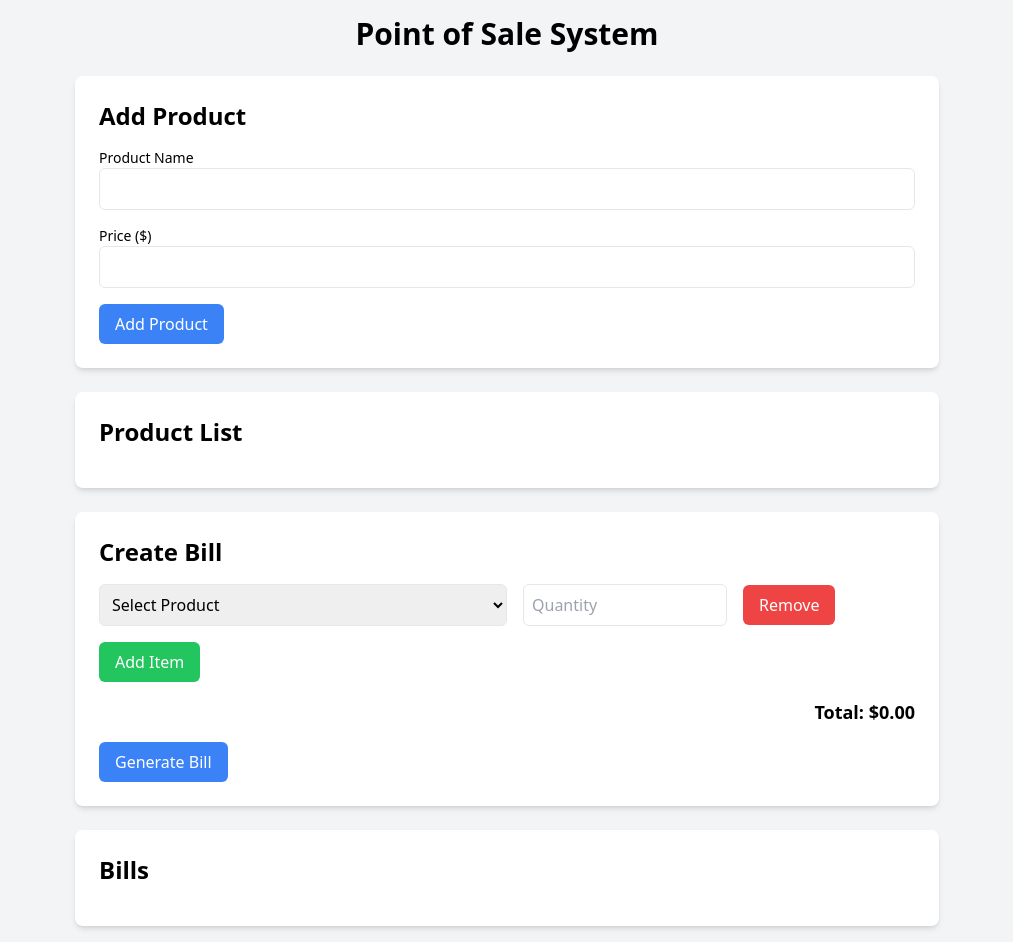
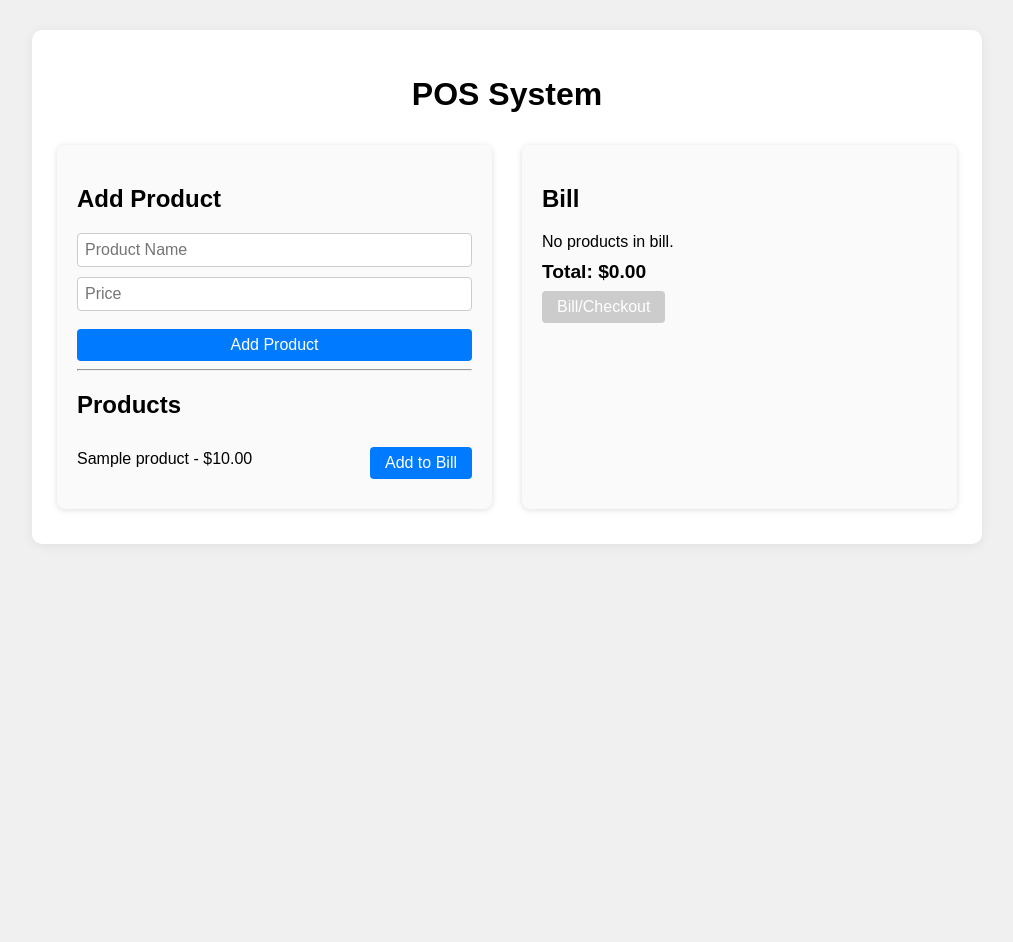
Before and after one commit to adserasinghe/se-pos, a PHP site: page / in a window 1280 px wide. Shown: the whole page, without its empty margins (133-1146 px from the left). After the commit the page ends 544 px from the top, so only its background shows below. Run offline with PHP 8.4, Linux system fonts and the light colour scheme; data comes from the database, SQL or seed files in the repository; both versions use the stored data as it was before the commit; tables that the repository leaves empty or names only in its code hold one stand-in row (values such as "Sample post"); some libraries are stand-ins or nearby versions.

Commit message:
new project files added

```diff
--- a/api.php
+++ /dev/null
@@ -1,108 +0,0 @@
-<?php
-header('Content-Type: application/json');
-
-try {
-    $db = new PDO('sqlite:se_pos.db');
-    $db->setAttribute(PDO::ATTR_ERRMODE, PDO::ERRMODE_EXCEPTION);
-
-    // Create tables if not exists
-    $db->exec("
-        CREATE TABLE IF NOT EXISTS products (
-            id INTEGER PRIMARY KEY AUTO_INCREMENT,
-            name TEXT NOT NULL,
-            price REAL NOT NULL
-        );
-        CREATE TABLE IF NOT EXISTS bills (
-            id INTEGER PRIMARY KEY AUTO_INCREMENT,
-            total REAL NOT NULL,
-            created_at TIMESTAMP DEFAULT CURRENT_TIMESTAMP
-        );
-        CREATE TABLE IF NOT EXISTS bill_items (
-            id INTEGER PRIMARY KEY AUTO_INCREMENT,
-            bill_id INTEGER,
-            product_id INTEGER,
-            quantity INTEGER,
-            FOREIGN KEY (bill_id) REFERENCES bills(id),
-            FOREIGN KEY (product_id) REFERENCES products(id)
-        );
-    ");
-
-    $action = $_GET['action'] ?? '';
-
-    if ($action === 'add_product') {
-        $data = json_decode(file_get_contents('php://input'), true);
-        if (empty($data['name']) || !isset($data['price']) || $data['price'] <= 0) {
-            echo json_encode(['success' => false, 'error' => 'Invalid product data']);
-            exit;
-        }
-        $stmt = $db->prepare('INSERT INTO products (name, price) VALUES (?, ?)');
-        $stmt->execute([$data['name'], $data['price']]);
-        echo json_encode(['success' => true]);
-    } elseif ($action === 'get_products') {
-        $stmt = $db->query('SELECT * FROM products');
-        echo json_encode($stmt->fetchAll(PDO::FETCH_ASSOC));
-    } elseif ($action === 'get_product') {
-        $id = $_GET['id'] ?? 0;
-        $stmt = $db->prepare('SELECT * FROM products WHERE id = ?');
-        $stmt->execute([$id]);
-        $product = $stmt->fetch(PDO::FETCH_ASSOC);
-        echo json_encode($product ?: []);
-    } elseif ($action === 'delete_product') {
-        $id = $_GET['id'] ?? 0;
-        $stmt = $db->prepare('DELETE FROM products WHERE id = ?');
-        $stmt->execute([$id]);
-        echo json_encode(['success' => $stmt->rowCount() > 0]);
-    } elseif ($action === 'generate_bill') {
-        $data = json_decode(file_get_contents('php://input'), true);
-        if (empty($data['items'])) {
-            echo json_encode(['success' => false, 'error' => 'No items in bill']);
-            exit;
-        }
-
-        $db->beginTransaction();
-        try {
-            $total = 0;
-            foreach ($data['items'] as $item) {
-                $stmt = $db->prepare('SELECT price FROM products WHERE id = ?');
-                $stmt->execute([$item['product_id']]);
-                $product = $stmt->fetch(PDO::FETCH_ASSOC);
-                if (!$product) throw new Exception('Invalid product ID');
-                $total += $product['price'] * $item['quantity'];
-            }
-
-            $stmt = $db->prepare('INSERT INTO bills (total) VALUES (?)');
-            $stmt->execute([$total]);
-            $bill_id = $db->lastInsertId();
-
-            $stmt = $db->prepare('INSERT INTO bill_items (bill_id, product_id, quantity) VALUES (?, ?, ?)');
-            foreach ($data['items'] as $item) {
-                $stmt->execute([$bill_id, $item['product_id'], $item['quantity']]);
-            }
-
-            $db->commit();
-            echo json_encode(['success' => true]);
-        } catch (Exception $e) {
-            $db->rollBack();
-            echo json_encode(['success' => false, 'error' => $e->getMessage()]);
-        }
-    } elseif ($action === 'get_bills') {
-        $stmt = $db->query('
-            SELECT b.id, b.total, b.created_at,
-                   GROUP_CONCAT(p.name || " (x" || bi.quantity || ")") as items
-            FROM bills b
-            LEFT JOIN bill_items bi ON b.id = bi.bill_id
-            LEFT JOIN products p ON bi.product_id = p.id
-            GROUP BY b.id
-        ');
-        $bills = $stmt->fetchAll(PDO::FETCH_ASSOC);
-        foreach ($bills as &$bill) {
-            $bill['items'] = explode(',', $bill['items']);
-        }
-        echo json_encode($bills);
-    } else {
-        echo json_encode(['success' => false, 'error' => 'Invalid action']);
-    }
-} catch (Exception $e) {
-    echo json_encode(['success' => false, 'error' => $e->getMessage()]);
-}
-?>
--- /dev/null
+++ b/db.php
@@ -0,0 +1,12 @@
+<?php
+// Update these with your database credentials
+$host = "localhost";
+$user = "root";
+$pass = "";
+$db = "se_pos";
+
+$conn = new mysqli($host, $user, $pass, $db);
+if ($conn->connect_error) {
+    die("Database connection failed: " . $conn->connect_error);
+}
+?>
--- a/index.html
+++ /dev/null
@@ -1,65 +0,0 @@
-<!DOCTYPE html>
-<html lang="en">
-<head>
-    <meta charset="UTF-8">
-    <meta name="viewport" content="width=device-width, initial-scale=1.0">
-    <title>POS System</title>
-    <script src="https://cdn.tailwindcss.com"></script>
-</head>
-<body class="bg-gray-100 font-sans">
-    <div class="container mx-auto p-4 max-w-4xl">
-        <h1 class="text-3xl font-bold text-center mb-6">Point of Sale System</h1>
-
-        <!-- Add Product Section -->
-        <div class="bg-white p-6 rounded-lg shadow-md mb-6">
-            <h2 class="text-2xl font-semibold mb-4">Add Product</h2>
-            <form id="productForm" class="space-y-4">
-                <div>
-                    <label for="productName" class="block text-sm font-medium">Product Name</label>
-                    <input type="text" id="productName" name="name" class="w-full p-2 border rounded-md" required>
-                </div>
-                <div>
-                    <label for="productPrice" class="block text-sm font-medium">Price ($)</label>
-                    <input type="number" id="productPrice" name="price" step="0.01" class="w-full p-2 border rounded-md" required>
-                </div>
-                <button type="submit" class="bg-blue-500 text-white px-4 py-2 rounded-md hover:bg-blue-600">Add Product</button>
-            </form>
-        </div>
-
-        <!-- Product List Section -->
-        <div class="bg-white p-6 rounded-lg shadow-md mb-6">
-            <h2 class="text-2xl font-semibold mb-4">Product List</h2>
-            <div id="productList" class="space-y-2"></div>
-        </div>
-
-        <!-- Billing Section -->
-        <div class="bg-white p-6 rounded-lg shadow-md">
-            <h2 class="text-2xl font-semibold mb-4">Create Bill</h2>
-            <form id="billForm" class="space-y-4">
-                <div id="billItems" class="space-y-4">
-                    <div class="flex flex-col sm:flex-row sm:items-center gap-4 bill-item">
-                        <select name="product_id" class="w-full sm:w-1/2 p-2 border rounded-md" required>
-                            <option value="">Select Product</option>
-                        </select>
-                        <input type="number" name="quantity" placeholder="Quantity" min="1" class="w-full sm:w-1/4 p-2 border rounded-md" required>
-                        <button type="button" class="remove-item bg-red-500 text-white px-4 py-2 rounded-md hover:bg-red-600 sm:w-auto">Remove</button>
-                    </div>
-                </div>
-                <button type="button" id="addItem" class="bg-green-500 text-white px-4 py-2 rounded-md hover:bg-green-600">Add Item</button>
-                <div class="text-right">
-                    <p class="text-lg font-semibold">Total: $<span id="billTotal">0.00</span></p>
-                </div>
-                <button type="submit" class="bg-blue-500 text-white px-4 py-2 rounded-md hover:bg-blue-600">Generate Bill</button>
-            </form>
-        </div>
-
-        <!-- Bills List Section -->
-        <div class="bg-white p-6 rounded-lg shadow-md mt-6">
-            <h2 class="text-2xl font-semibold mb-4">Bills</h2>
-            <div id="billList" class="space-y-2"></div>
-        </div>
-    </div>
-
-    <script src="script.js"></script>
-</body>
-</html>
--- /dev/null
+++ b/index.php
@@ -0,0 +1,138 @@
+<?php
+session_start();
+require_once "db.php";
+
+// Add new product
+if ($_SERVER['REQUEST_METHOD'] === 'POST' && isset($_POST['add_product'])) {
+    $name = trim($_POST['product_name']);
+    $price = floatval($_POST['product_price']);
+    if ($name && $price > 0) {
+        $stmt = $conn->prepare("INSERT INTO products (name, price) VALUES (?,?)");
+        $stmt->bind_param("sd", $name, $price);
+        $stmt->execute();
+        $stmt->close();
+    }
+    header("Location: index.php");
+    exit();
+}
+
+// Add product to cart
+if ($_SERVER['REQUEST_METHOD'] === 'POST' && isset($_POST['add_to_cart'])) {
+    $product_id = intval($_POST['product_id']);
+    if (!isset($_SESSION['cart'])) $_SESSION['cart'] = [];
+    if (!isset($_SESSION['cart'][$product_id])) {
+        $_SESSION['cart'][$product_id] = 1;
+    } else {
+        $_SESSION['cart'][$product_id]++;
+    }
+    header("Location: index.php");
+    exit();
+}
+
+// Checkout and save bill
+if (isset($_GET['bill']) && isset($_SESSION['cart']) && count($_SESSION['cart'])) {
+    $conn->begin_transaction();
+    $conn->query("INSERT INTO bills DEFAULT VALUES");
+    $bill_id = $conn->insert_id;
+    $stmt = $conn->prepare("INSERT INTO bill_items (bill_id, product_id, quantity) VALUES (?, ?, ?)");
+    foreach ($_SESSION['cart'] as $pid => $qty) {
+        $stmt->bind_param("iii", $bill_id, $pid, $qty);
+        $stmt->execute();
+    }
+    $stmt->close();
+    $conn->commit();
+    $_SESSION['cart'] = [];
+    header("Location: index.php?billed=1");
+    exit();
+}
+
+// Fetch products
+$products = [];
+$res = $conn->query("SELECT id, name, price FROM products ORDER BY id DESC");
+while ($row = $res->fetch_assoc()) {
+    $products[] = $row;
+}
+
+// Fetch cart details
+$cart_details = [];
+$total = 0;
+if (isset($_SESSION['cart'])) {
+    foreach ($_SESSION['cart'] as $pid => $qty) {
+        $stmt = $conn->prepare("SELECT name, price FROM products WHERE id=?");
+        $stmt->bind_param("i", $pid);
+        $stmt->execute();
+        $stmt->bind_result($name, $price);
+        if ($stmt->fetch()) {
+            $cart_details[] = [
+                "name" => $name,
+                "price" => $price,
+                "qty" => $qty,
+                "subtotal" => $price * $qty
+            ];
+            $total += $price * $qty;
+        }
+        $stmt->close();
+    }
+}
+?>
+<!DOCTYPE html>
+<html lang="en">
+<head>
+    <meta charset="UTF-8">
+    <title>POS System with Database</title>
+    <meta name="viewport" content="width=device-width,initial-scale=1.0">
+    <link rel="stylesheet" href="style.css">
+</head>
+<body>
+<div class="container">
+    <h1>POS System</h1>
+    <div class="flex-row">
+        <div class="panel">
+            <h2>Add Product</h2>
+            <form method="POST" class="form">
+                <input type="text" name="product_name" placeholder="Product Name" required>
+                <input type="number" name="product_price" placeholder="Price" min="0.01" step="0.01" required>
+                <button type="submit" name="add_product">Add Product</button>
+            </form>
+            <hr>
+            <h2>Products</h2>
+            <ul>
+                <?php foreach ($products as $p): ?>
+                    <li>
+                        <?= htmlspecialchars($p['name']) ?> - $<?= number_format($p['price'], 2) ?>
+                        <form method="POST" style="display:inline">
+                            <input type="hidden" name="product_id" value="<?= $p['id'] ?>">
+                            <button type="submit" name="add_to_cart">Add to Bill</button>
+                        </form>
+                    </li>
+                <?php endforeach; ?>
+                <?php if (!$products): ?>
+                    <li>No products yet.</li>
+                <?php endif; ?>
+            </ul>
+        </div>
+        <div class="panel">
+            <h2>Bill</h2>
+            <ul>
+                <?php foreach ($cart_details as $item): ?>
+                    <li>
+                        <?= htmlspecialchars($item['name']) ?> x<?= $item['qty'] ?>
+                        <span>$<?= number_format($item['subtotal'], 2) ?></span>
+                    </li>
+                <?php endforeach; ?>
+                <?php if (!count($cart_details)): ?>
+                    <li>No products in bill.</li>
+                <?php endif; ?>
+            </ul>
+            <div class="total">Total: $<?= number_format($total, 2) ?></div>
+            <form method="GET">
+                <button type="submit" name="bill" <?= !count($cart_details) ? 'disabled' : '' ?>>Bill/Checkout</button>
+            </form>
+            <?php if (isset($_GET['billed'])): ?>
+                <div class="success">Bill completed!</div>
+            <?php endif; ?>
+        </div>
+    </div>
+</div>
+</body>
+</html>
--- a/style.css
+++ b/style.css
@@ -1,31 +1,88 @@
+body {
+    font-family: Arial, sans-serif;
+    margin: 0; padding: 0;
+    background: #f0f0f0;
+}
 .container {
-  max-width: 800px;
-  margin: 40px auto;
-  padding: 20px;
-  background-color: #f9f9f9;
-  border: 1px solid #ddd;
-  box-shadow: 0 0 10px rgba(0, 0, 0, 0.1);
+    max-width: 900px;
+    margin: 30px auto;
+    background: #fff;
+    border-radius: 10px;
+    box-shadow: 0 2px 12px #0001;
+    padding: 25px;
 }
-
-.product-form, .product-list, .billing-form {
-  margin-bottom: 40px;
+h1 { text-align: center; }
+.flex-row {
+    display: flex;
+    gap: 30px;
+    flex-wrap: wrap;
+    justify-content: center;
 }
-
-table {
-  width: 100%;
-  border-collapse: collapse;
+.panel {
+    flex: 1 1 300px;
+    min-width: 280px;
+    background: #fafafa;
+    margin: 10px 0;
+    border-radius: 8px;
+    padding: 20px;
+    box-sizing: border-box;
+    box-shadow: 0 1px 6px #0002;
 }
-
-th, td {
-  border: 1px solid #ddd;
-  padding: 10px;
-  text-align: left;
+.form {
+    display: flex;
+    flex-direction: column;
+    gap: 10px;
 }
-
-th {
-  background-color: #f0f0f0;
+input[type="text"], input[type="number"] {
+    padding: 7px;
+    font-size: 1em;
+    border: 1px solid #ccc;
+    border-radius: 4px;
 }
-
-.cart {
-  margin-top: 20px;
+button {
+    background: #007bff;
+    color: #fff;
+    border: none;
+    padding: 7px 15px;
+    border-radius: 4px;
+    cursor: pointer;
+    font-size: 1em;
+    margin-top: 8px;
+    transition: background 0.2s;
 }
+button:disabled {
+    background: #ccc;
+    cursor: not-allowed;
+}
+button:hover:not(:disabled) {
+    background: #0056b3;
+}
+ul {
+    list-style: none;
+    padding: 0;
+    margin: 0 0 10px 0;
+}
+li {
+    margin-bottom: 8px;
+    display: flex;
+    align-items: center;
+    justify-content: space-between;
+}
+.total {
+    font-weight: bold;
+    margin-top: 10px;
+    font-size: 1.2em;
+}
+.success {
+    color: #2d7a2d;
+    margin-top: 10px;
+    font-weight: bold;
+}
+@media (max-width: 700px) {
+    .flex-row {
+        flex-direction: column;
+    }
+    .panel {
+        min-width: unset;
+    }
+}
```
Also changed, not shown: script.js (deleted, +0 -150 lines), se_pos.db (deleted).
